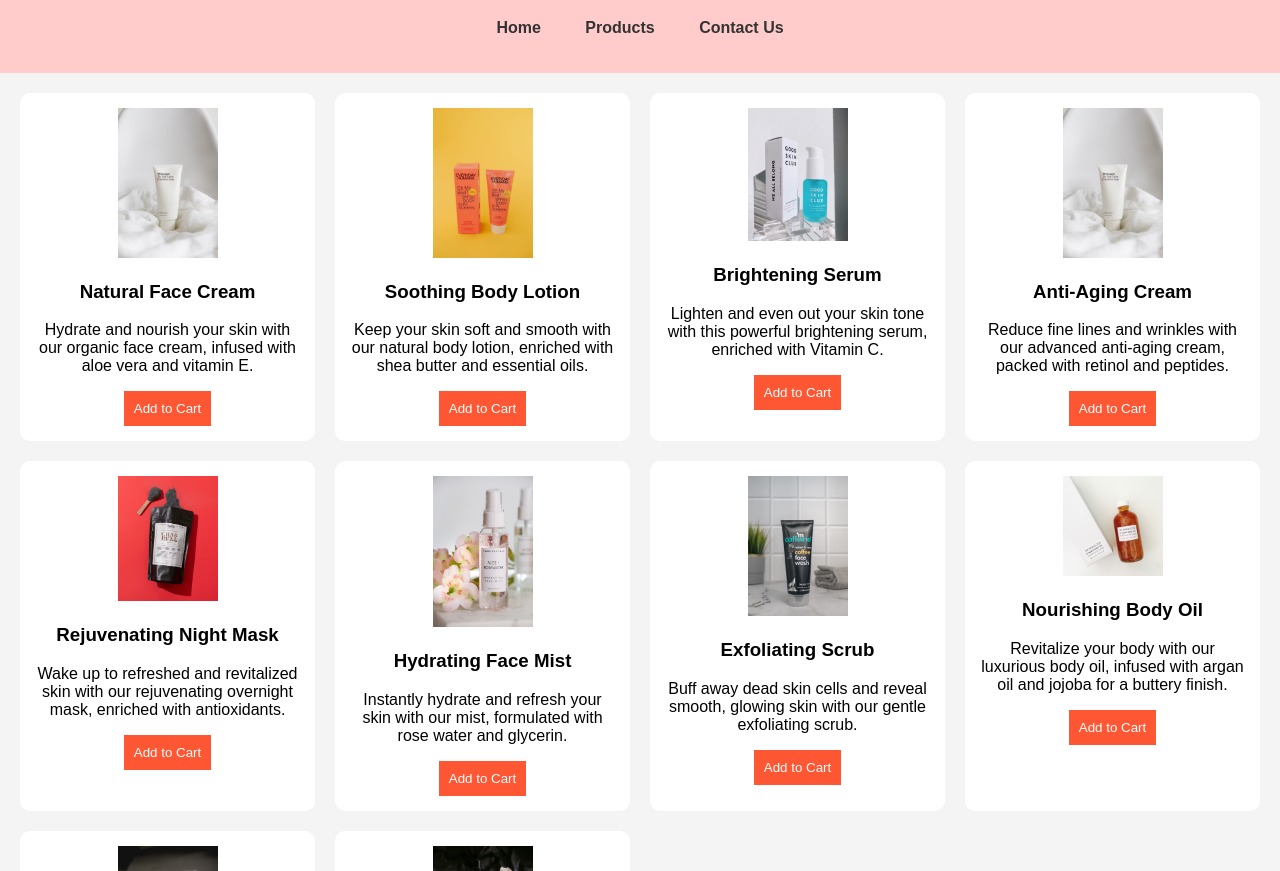
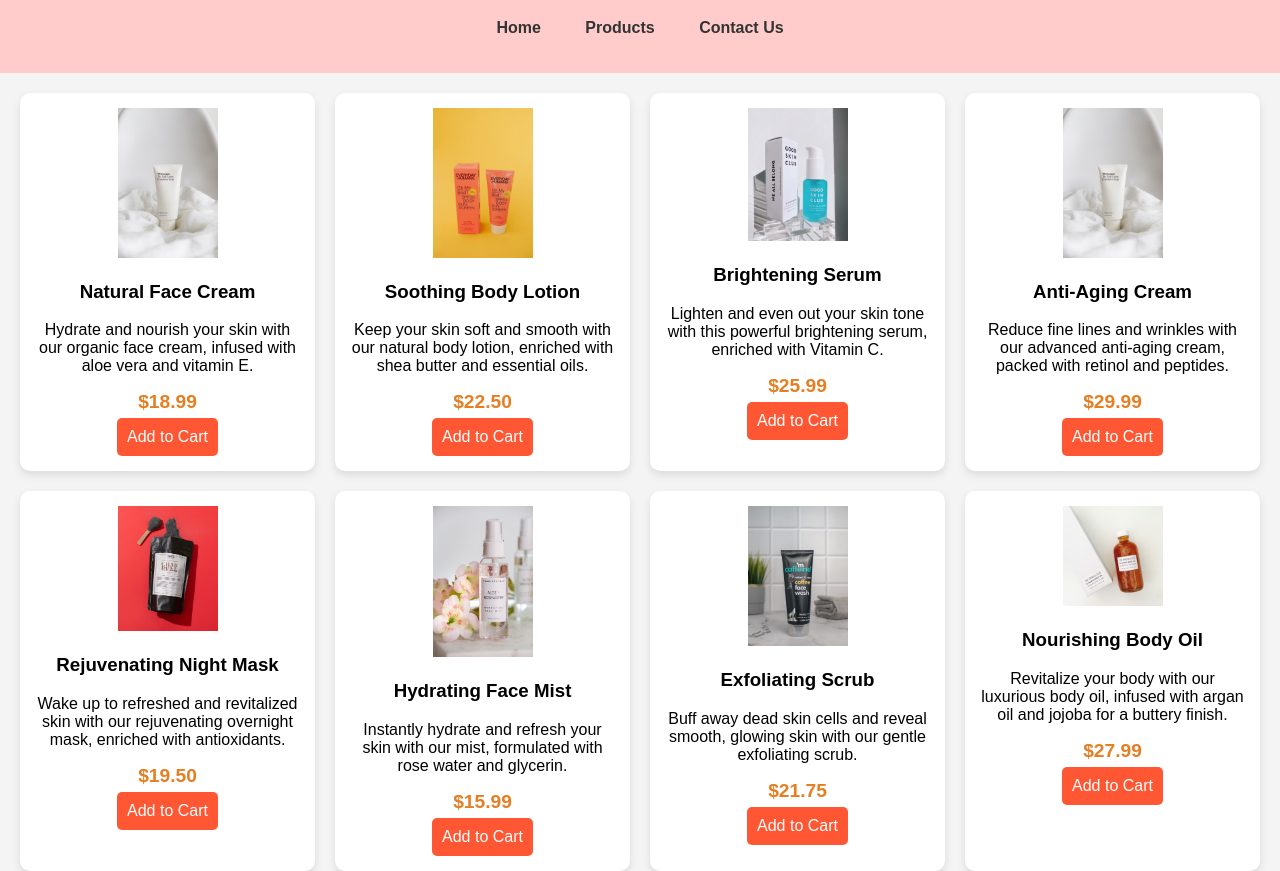
Before and after one commit to nusrat10-cell/mis455-practical, a plain HTML site: page products.html in a window 1280 px wide. Shown: the part 81-952 px from the top of the page. Drawn offline with Linux system fonts and the light colour scheme.

Commit message:
updated product page

```diff
--- a/products.html
+++ b/products.html
@@ -27,6 +27,7 @@
             <img src="images/face cream.avif" alt="Natural Face Cream">
             <h3>Natural Face Cream</h3>
             <p>Hydrate and nourish your skin with our organic face cream, infused with aloe vera and vitamin E.</p>
+            <p class="price">$18.99</p>
             <button onclick="addToCart()">Add to Cart</button>
         </div>
 
@@ -35,6 +36,7 @@
             <img src="images/body lotion.avif" alt="Soothing Body Lotion">
             <h3>Soothing Body Lotion</h3>
             <p>Keep your skin soft and smooth with our natural body lotion, enriched with shea butter and essential oils.</p>
+            <p class="price">$22.50</p>
             <button onclick="addToCart()">Add to Cart</button>
         </div>
 
@@ -43,6 +45,7 @@
             <img src="images/serum.avif" alt="Brightening Serum">
             <h3>Brightening Serum</h3>
             <p>Lighten and even out your skin tone with this powerful brightening serum, enriched with Vitamin C.</p>
+            <p class="price">$25.99</p>
             <button onclick="addToCart()">Add to Cart</button>
         </div>
 
@@ -51,6 +54,7 @@
             <img src="images/anti againg cream.avif" alt="Anti-Aging Cream">
             <h3>Anti-Aging Cream</h3>
             <p>Reduce fine lines and wrinkles with our advanced anti-aging cream, packed with retinol and peptides.</p>
+            <p class="price">$29.99</p>
             <button onclick="addToCart()">Add to Cart</button>
         </div>
 
@@ -59,6 +63,7 @@
             <img src="images/night mask.avif" alt="Rejuvenating Night Mask">
             <h3>Rejuvenating Night Mask</h3>
             <p>Wake up to refreshed and revitalized skin with our rejuvenating overnight mask, enriched with antioxidants.</p>
+            <p class="price">$19.50</p>
             <button onclick="addToCart()">Add to Cart</button>
         </div>
 
@@ -67,6 +72,7 @@
             <img src="images/mist.avif" alt="Hydrating Face Mist">
             <h3>Hydrating Face Mist</h3>
             <p>Instantly hydrate and refresh your skin with our mist, formulated with rose water and glycerin.</p>
+            <p class="price">$15.99</p>
             <button onclick="addToCart()">Add to Cart</button>
         </div>
 
@@ -75,6 +81,7 @@
             <img src="images/facewash (2).avif" alt="Exfoliating Scrub">
             <h3>Exfoliating Scrub</h3>
             <p>Buff away dead skin cells and reveal smooth, glowing skin with our gentle exfoliating scrub.</p>
+            <p class="price">$21.75</p>
             <button onclick="addToCart()">Add to Cart</button>
         </div>
 
@@ -83,6 +90,7 @@
             <img src="images/body oil.avif" alt="Nourishing body Oil">
             <h3>Nourishing Body Oil</h3>
             <p>Revitalize your body with our luxurious body oil, infused with argan oil and jojoba for a buttery finish.</p>
+            <p class="price">$27.99</p>
             <button onclick="addToCart()">Add to Cart</button>
         </div>
 
@@ -91,6 +99,7 @@
             <img src="images/facemask.avif" alt="Cleansing Foam">
             <h3>Purifying Cleansing Foam</h3>
             <p>Gently cleanse and remove impurities with our foaming cleanser, suitable for all skin types.</p>
+            <p class="price">$17.50</p>
             <button onclick="addToCart()">Add to Cart</button>
         </div>
 
@@ -99,6 +108,7 @@
             <img src="images/hand serum.avif" alt="Revitalizing Hand Serum">
             <h3>Revitalizing Hand Serum</h3>
             <p>Keep your hands soft and nourished with our rich hand serum, enriched with coconut oil and Vitamin E.</p>
+            <p class="price">$14.99</p>
             <button onclick="addToCart()">Add to Cart</button>
         </div>
     </main>
--- a/styles.css
+++ b/styles.css
@@ -59,10 +59,19 @@ nav ul li a:hover {
     padding: 15px;
     text-align: center;
     border-radius: 10px;
+    box-shadow: 0 4px 8px rgba(0, 0, 0, 0.1);
 }
 
 .product img {
     width: 100px;
+}
+
+/* Price Styling */
+.price {
+    font-size: 1.2em;
+    font-weight: bold;
+    color: #e67e22; /* Nice orange color for pricing */
+    margin: 5px 0;
 }
 
 /* Contact Page */
@@ -86,6 +95,8 @@ button {
     padding: 10px;
     border: none;
     cursor: pointer;
+    font-size: 1em;
+    border-radius: 5px;
 }
 
 button:hover {
```
